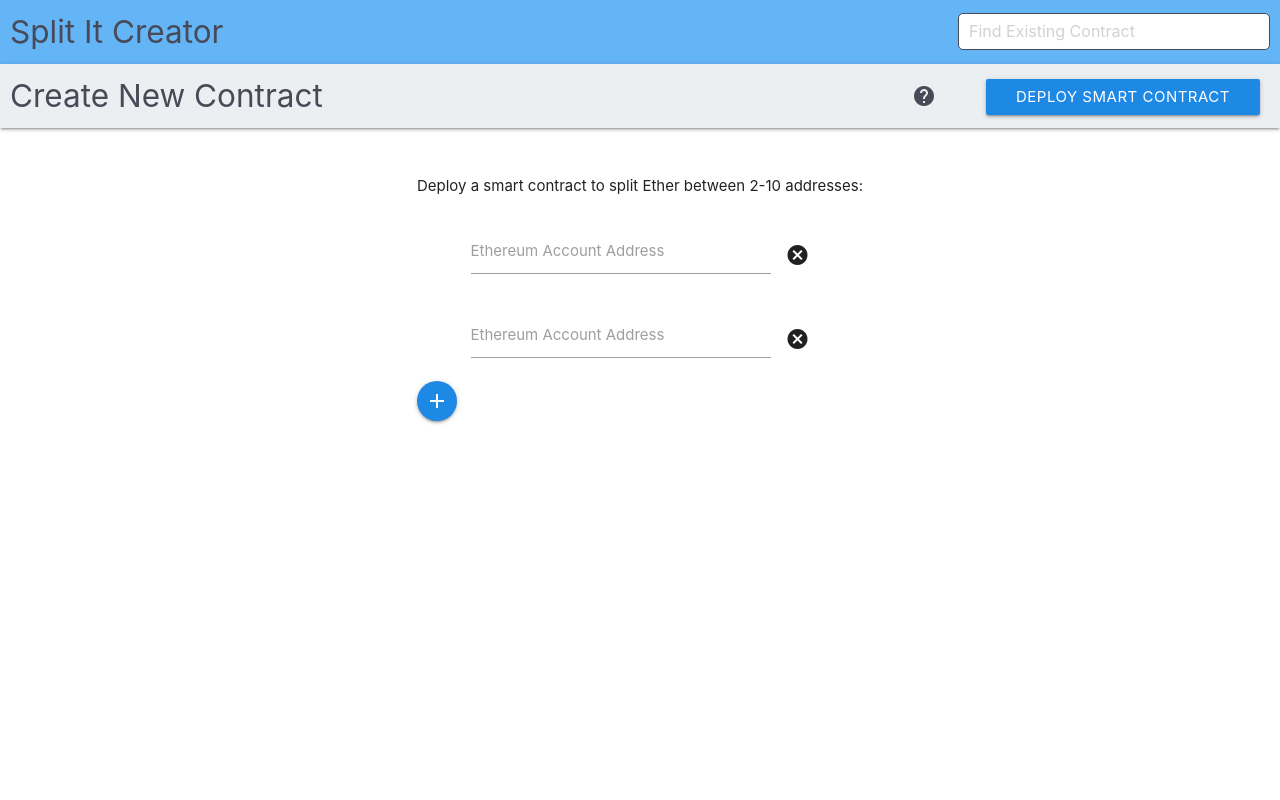
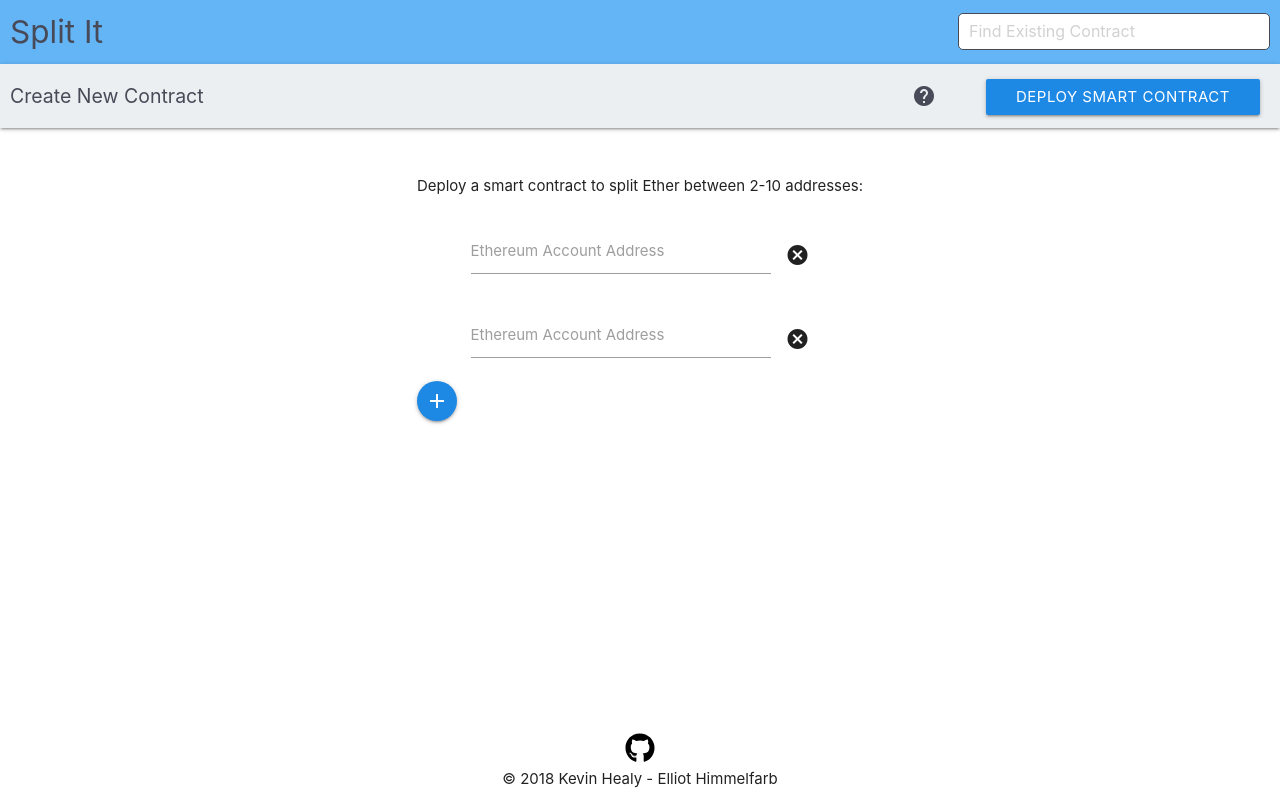
Before and after one commit to elliothimmelfarb/ethereum-splitit-creator, a website with bundled scripts: page index.html in a window 1280 px wide. Built offline with nearby package versions, Linux system fonts and the light colour scheme; files whose address does not match are found by name.

Commit message:
adds footer, changes some styling

```diff
--- a/index.html
+++ b/index.html
@@ -2,8 +2,10 @@
 <html lang="en">
 <head>
   <meta charset="UTF-8">
-  <title>Split It Creator</title>
+  <title>Split It</title>
   <link type="text/css" rel="stylesheet" href="./libs/css/materialize.min.css"  media="screen,projection"/>
+  <!-- <link type="text/css" rel="stylesheet" href="./libs/css/fa-regular.min.css"  > -->
+  <script defer src="https://use.fontawesome.com/releases/v5.0.6/js/all.js"></script>
   <link type="text/css" rel="stylesheet" href="./style.css"/>
   <link href="https://fonts.googleapis.com/icon?family=Material+Icons" rel="stylesheet">
   <meta name="viewport" content="width=device-width, initial-scale=1.0"/>
@@ -11,7 +13,7 @@
 <body>
   <nav id="first-nav">
     <div class="nav-wrapper blue lighten-2">
-      <a href="#" id="logo" class="brand-logo">Split It Creator</a>
+      <a href="#" id="logo" class="brand-logo">Split It</a>
       <ul id="nav-mobile" class="right hide-on-med-and-down">
         <li>
           <div id="find-existing">
@@ -25,7 +27,7 @@
   </nav>
   <nav id="second-nav">
     <div class="nav-wrapper blue-grey lighten-5">
-      <a href="#" id="page-title" class="brand-logo">Create New Contract</a>
+      <a href="#" id="page-title" class="logo">Create New Contract</a>
       <ul id="nav-mobile" class="right hide-on-med-and-down">
         <li><a href="collapsible.html"><i class="material-icons left">help</i></a></li>
         <li>
@@ -53,8 +55,18 @@
 
 
       <!-- <pre id="transactionObjectParagraph"></pre> -->
+
+
+    </div>
+
+  </div>
+  <div id="footer-container" class="footer-copyright">
+    <div id="footer-inner">
+      <a id="github-a" class="grey-text text-lighten-4 right" target="_blank" rel="noopener" href="https://github.com/elliothimmelfarb/ethereum-splitit-creator"><i class="fab fa-2x fa-github"></i></a>
+      © 2018 Kevin Healy - Elliot Himmelfarb
     </div>
   </div>
+
 
   <div id="template-container">
     <div id="address-input-template" class="scale-transition address-input">
--- /dev/null
+++ b/libs/css/fa-regular.min.css
@@ -0,0 +1,5 @@
+/*!
+ * Font Awesome Free 5.0.6 by @fontawesome - http://fontawesome.com
+ * License - http://fontawesome.com/license (Icons: CC BY 4.0, Fonts: SIL OFL 1.1, Code: MIT License)
+ */
+@font-face{font-family:Font Awesome\ 5 Free;font-style:normal;font-weight:400;src:url(../webfonts/fa-regular-400.eot);src:url(../webfonts/fa-regular-400.eot?#iefix) format("embedded-opentype"),url(../webfonts/fa-regular-400.woff2) format("woff2"),url(../webfonts/fa-regular-400.woff) format("woff"),url(../webfonts/fa-regular-400.ttf) format("truetype"),url(../webfonts/fa-regular-400.svg#fontawesome) format("svg")}.far{font-family:Font Awesome\ 5 Free;font-weight:400}
--- a/style.css
+++ b/style.css
@@ -17,6 +17,7 @@ div.fade-out {
 }
 
 #outer-app-container {
+  height: 100%;
   display: flex;
   justify-content: center;
   -webkit-animation: fadein 1s; /* Safari, Chrome and Opera > 12.1 */
@@ -57,6 +58,7 @@ div.fade-out {
   display: flex;
   flex-direction: column;
   justify-content: center;
+  height: 100%;
 }
 
 #second-nav {
@@ -75,6 +77,37 @@ div.fade-out {
 #logo, #page-title {
   margin-left: 10px;
   color: #484a58;
+}
+
+#footer-container {
+  position: absolute;
+  display: flex;
+  width: 100%;
+  bottom: 10px;
+  justify-content: center;
+  align-items: center;
+}
+
+#footer-inner {
+  display: flex;
+  flex-direction: column;
+}
+
+#github-a {
+  display: flex;
+  flex-direction: row;
+  justify-content: center;
+  color: black !important;
+  margin-bottom: 5px;
+}
+
+
+#github-a .fab.fa-2x.fa-github {
+  color: black !important;
+}
+
+#page-title {
+  font-size: 1.3em;
 }
 
 #template-container {
```
